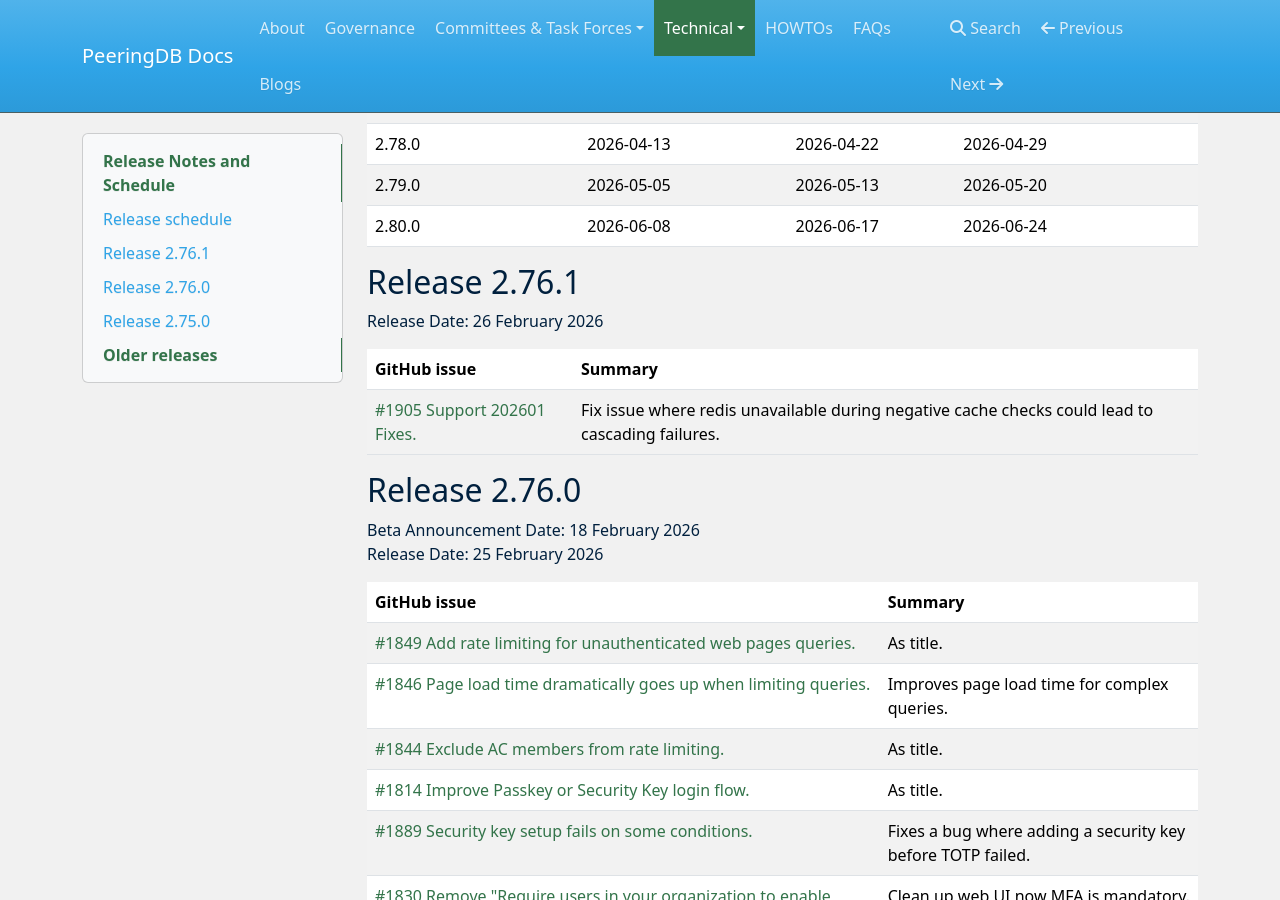
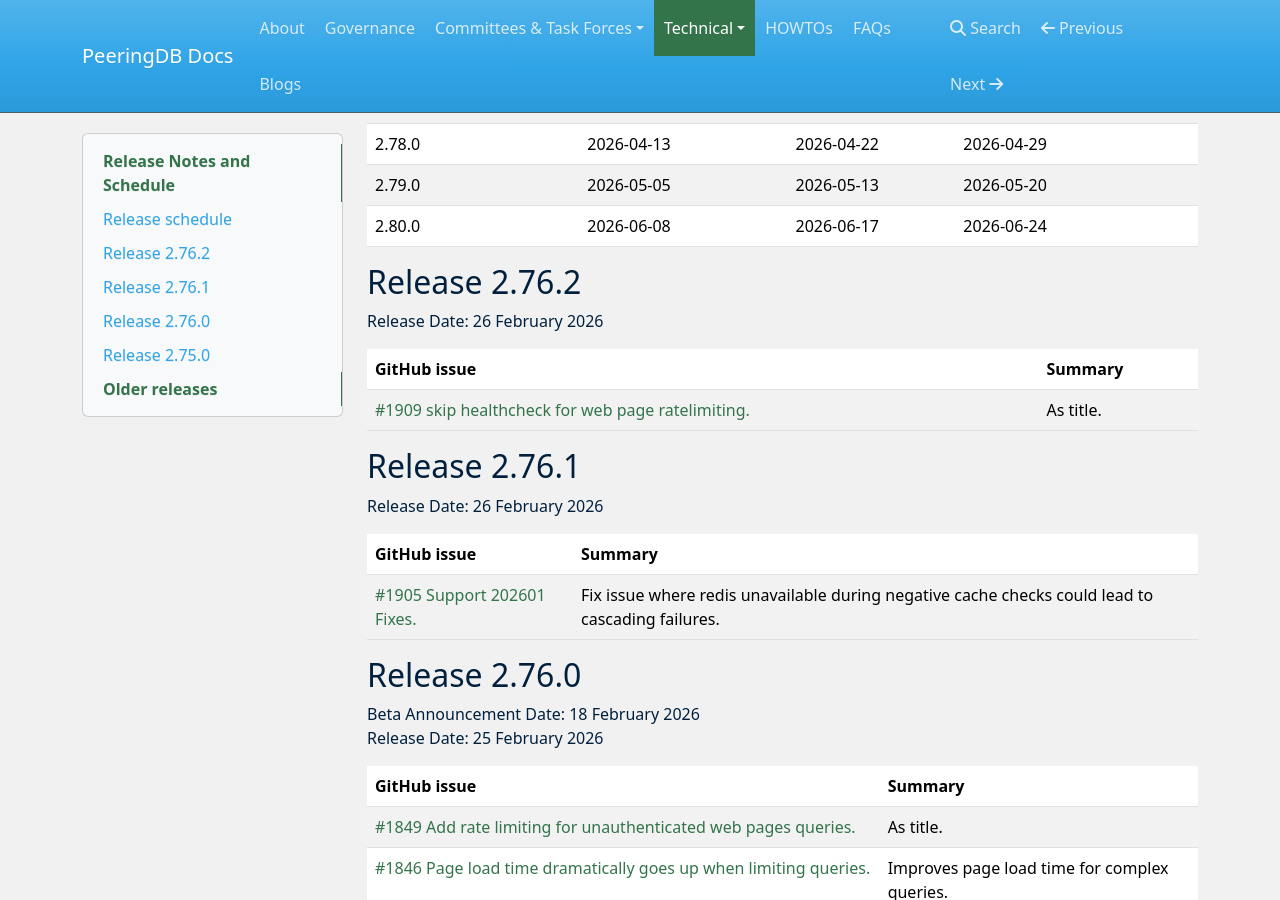
Before and after one commit to peeringdb/docs, an MkDocs documentation site: the page built from docs/release_notes/index.md, in a window 1280 px wide and 900 px high, scrolled down 492 px. Built offline with MkDocs 1.6.1, drawn with Linux system fonts in a browser that asks for light colours; nearby versions of some CDN libraries.

Commit message:
Update index.md (#414)
Note for Release 2.76.2

```diff
--- a/docs/release_notes/index.md
+++ b/docs/release_notes/index.md
@@ -18,6 +18,14 @@
 | 2.78.0 | 2026-04-13 | 2026-04-22 | 2026-04-29 |
 | 2.79.0 | 2026-05-05 | 2026-05-13 | 2026-05-20 |
 | 2.80.0 | 2026-06-08 | 2026-06-17 | 2026-06-24 |
+
+## Release 2.76.2
+
+Release Date: 26 February 2026
+
+| **GitHub issue** | **Summary** |
+| ----------------- | ----------- |
+| [#1909 skip healthcheck for web page ratelimiting.](https://github.com/peeringdb/peeringdb/pull/1909) | As title.|
 
 ## Release 2.76.1
 
```
